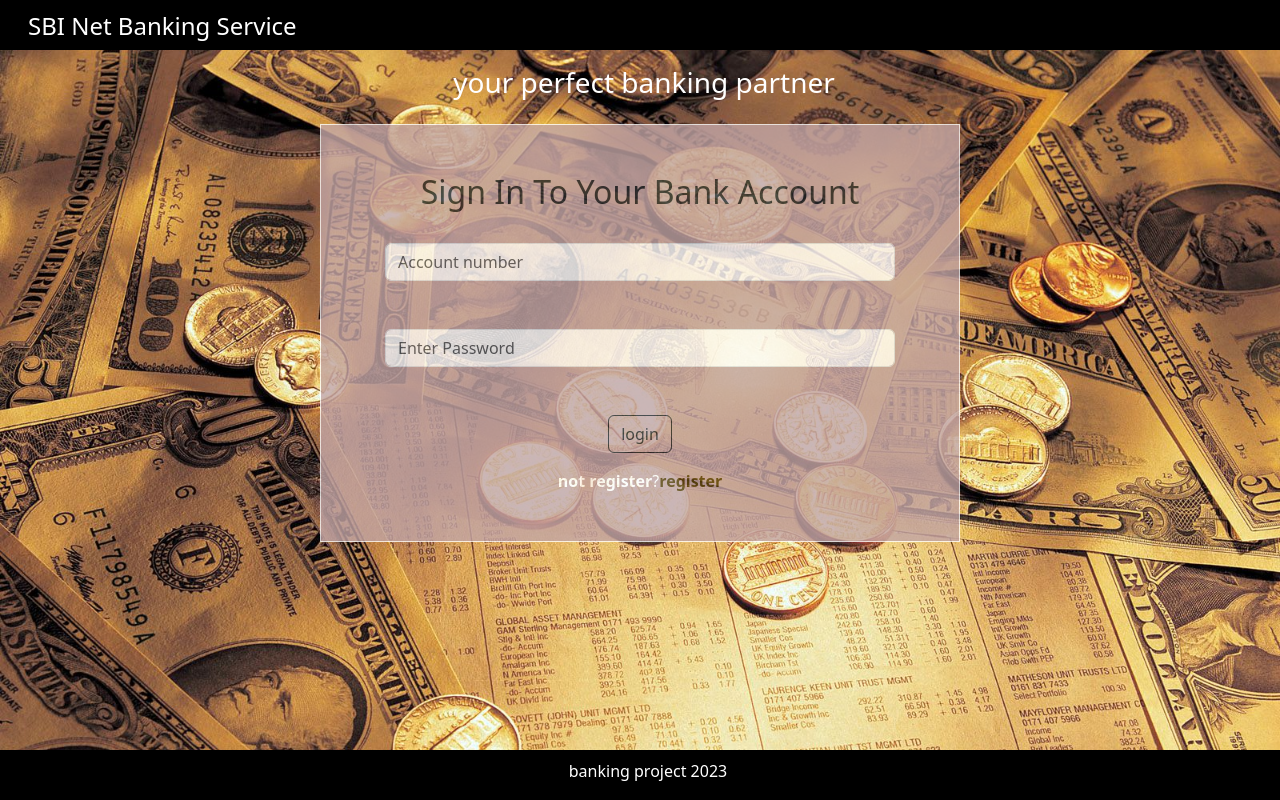
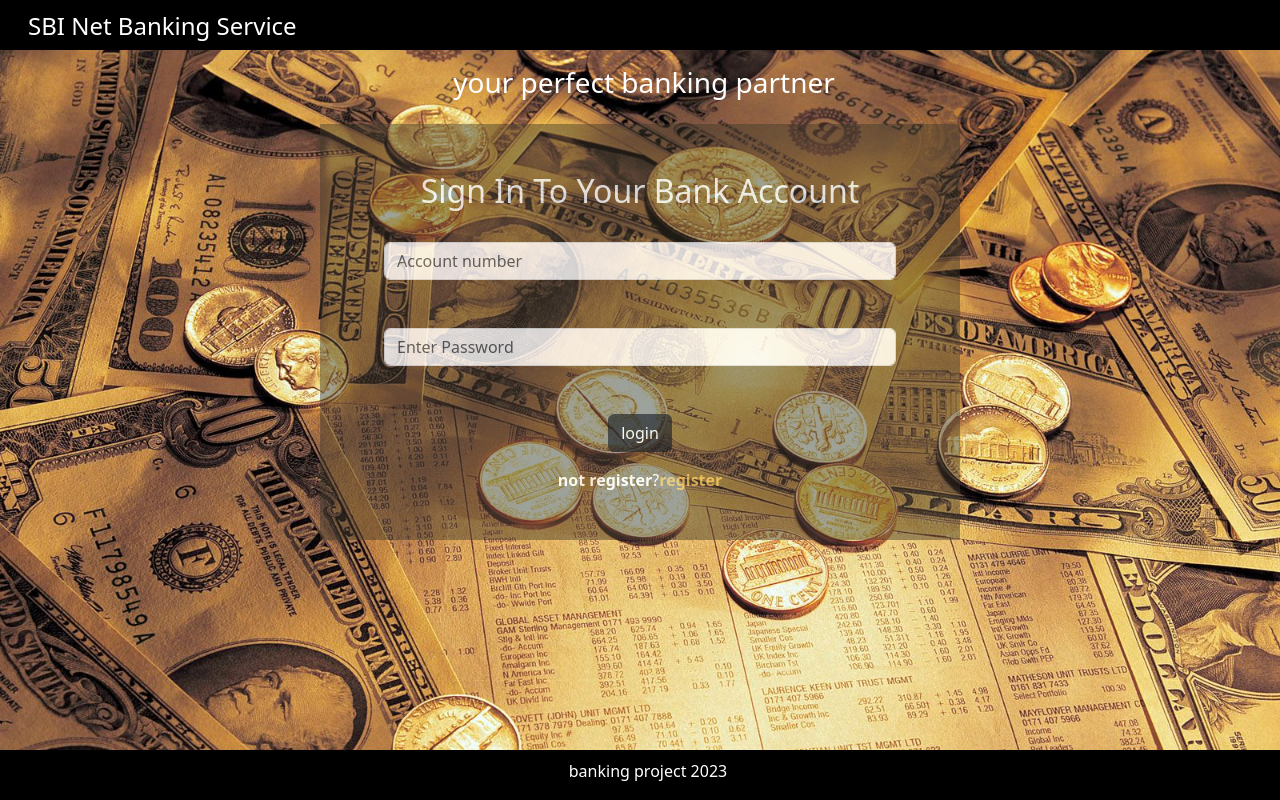
Before and after one commit to sadik9633/Bank_Angular, an Angular app: page / in a window 1280 px wide. Built offline with nearby package versions, Linux system fonts and the light colour scheme.

Commit message:
text added

```diff
--- a/src/app/app-routing.module.ts
+++ b/src/app/app-routing.module.ts
@@ -3,6 +3,7 @@ import { RouterModule, Routes } from '@angular/router';
 import { DashboardComponent } from './dashboard/dashboard.component';
 import { LoginComponent } from './login/login.component';
 import { RegisterComponent } from './register/register.component';
+import { TransactionComponent } from './transaction/transaction.component';
 
 
 
@@ -10,7 +11,9 @@ import { RegisterComponent } from './register/register.component';
 const routes: Routes = [
   {path:'',component:LoginComponent},
   {path:'dashboard',component:DashboardComponent},
-  {path:'register',component:RegisterComponent}
+  {path:'register',component:RegisterComponent},
+  {path:'transaction',component:TransactionComponent
+}
 
 ];
 
--- a/src/app/dashboard/dashboard.component.html
+++ b/src/app/dashboard/dashboard.component.html
@@ -1,8 +1,13 @@
-<h1 class="mt-3">wecome to {{user}}</h1>
+<h1 class="mt-3">wecome {{user}}</h1>
+
+<div class="mt-3 p-2 w-25 container text-center  border rounded-pill"style="background-color:rgb(194,165,165);">
+<a style="text-decoration: none; color: rgb(255, 255, 255);" routerLink="/transaction">VIew Transaction History</a>
+</div>
+
 <div class="container-fluid row mb-5 p-5">
     <div class="text-center container col-lg-6 col-md-12">
         <div class="container w-75 rounded text-center p-5 mt-2"
-            style="background-color:rgb(194, 165, 165); opacity:0.8;">
+            style="background-color:rgba(65,58,42,0.58); opacity:0.8;">
             <h1 class="text-white">Deposit</h1>
             <form action="">
                 <div class="p-3 mt-2"><input [(ngModel)]="acno" id="acid" name="acnum1" class="form-control" type="text"
@@ -23,7 +28,7 @@
 
     <div class="text-center container col-lg-6 col-md-12">
         <div class="container w-75 rounded text-center p-5 mt-2"
-            style="background-color:rgb(194, 165, 165); opacity:0.8;">
+            style="background-color:rgb(65,58,42,0.58); opacity:0.8;">
             <h1 class="text-white">Withdraw</h1>
             <form action="">
                 <div class="p-3 mt-2"><input [(ngModel)]="acno1" id="acid2" name="acnum2" class="form-control" type="text"
--- a/src/app/dashboard/dashboard.component.ts
+++ b/src/app/dashboard/dashboard.component.ts
@@ -20,7 +20,7 @@ export class DashboardComponent implements OnInit {
 
 
 
-  constructor(private ds:DataService) {
+  constructor(private ds:DataService,) {
     this.user=this.ds.currentUser
   }
 
--- a/src/app/login/login.component.html
+++ b/src/app/login/login.component.html
@@ -1,12 +1,12 @@
 <h3 class="ms-2 p-2 mt-2 text-white text-center">{{data}}</h3>
 
-<div class="container w-50 border border-white text-center p-5 mt-3" style="background-color:rgb(194, 165, 165); opacity:0.8;">
-    <h2>Sign In To Your Bank Account</h2>
-    <form action="" (ngSubmit)="login()">
-         <div class="p-3 mt-3"><input [(ngModel)]="acno" id="acid" name="acnum1" class="form-control" type="text" [placeholder]="inputplaceholder"></div>
-         <div class="p-3 mt-3"><input [(ngModel)]="psw"  id="psw1" name="paswrd1" class="form-control" type="password " placeholder="Enter Password"></div>
-         <div class="p-3 mt-3"><button type="submit"  class="btn btn-outline-dark">login</button></div>
+<div class="container w-50  text-center p-5 mt-3" style="background-color:rgba(65,58,42,0.58); opacity:0.8;">
+    <h2 style="color: aliceblue;">Sign In To Your Bank Account</h2>
+    <form [formGroup]="loginForm" action="" (ngSubmit)="login()">
+         <div class="p-3 mt-3"><input formControlName="acno" id="acid" name="acnum1" class="form-control" type="text" [placeholder]="inputplaceholder"></div>
+         <div class="p-3 mt-3"><input  formControlName="psw" id="psw1" name="paswrd1" class="form-control" type="password " placeholder="Enter Password"></div>
+         <div class="p-3 mt-3"><button type="submit"  class="btn btn-dark">login</button></div>
 
-         <div class="text-center text-white"><strong>not register</strong>?<a style="text-decoration: none; color: rgb(83, 60, 6); " routerLink="register"><strong>register</strong></a></div>
+         <div class="text-center text-white"><strong>not register</strong>?<a style="text-decoration: none; color: rgb(237, 194, 93); " routerLink="register"><strong>register</strong></a></div>
     </form>
 </div>
--- a/src/app/login/login.component.ts
+++ b/src/app/login/login.component.ts
@@ -1,4 +1,5 @@
 import { Component, OnInit } from '@angular/core';
+import { FormBuilder, Validators } from '@angular/forms';
 import { Router } from '@angular/router';
 import { DataService } from '../services/data.service';
 
@@ -13,10 +14,7 @@ data="your perfect banking partner"
 
 inputplaceholder="Account number"
 
-// intialasation
-acno='' //or acno:any
 
-psw=''
 
 
  // userDetails:any={
@@ -27,16 +25,21 @@ psw=''
 // }
 
 
- constructor(private router:Router,private ds:DataService) {}
+ constructor(private router:Router,private ds:DataService,private fb:FormBuilder) {}
 
+ loginForm=this.fb.group({
+  acno:['',[Validators.required,Validators.pattern('[0-9]+')]],
+  psw:['',[Validators.required,Validators.pattern('[0-9a-zA-Z]+')]]
+ })
  ngOnInit(): void{
 
  }
 
 
  login(){
- var acno=this.acno
-var psw=this.psw
+ var acno=this.loginForm.value.acno
+var psw=this.loginForm.value.psw
+if(this.loginForm.valid){
  const result=this.ds.login(acno,psw)
  if(result){
   alert('login success')
@@ -45,8 +48,11 @@ var psw=this.psw
  else{
   alert("incorrect account number or password")
  }
+
  }
-
+ else{
+  alert('invalid form')
+ }
  //login(a:any,b:any){
   //console.log(a.value);
 
@@ -82,3 +88,4 @@ var psw=this.psw
 
 // }
 }
+}
--- a/src/app/register/register.component.html
+++ b/src/app/register/register.component.html
@@ -1,9 +1,9 @@
-<div class="container w-50 border border-white text-center p-5 mt-3" style="background-color:rgb(194, 165, 165); opacity:0.8;">
+<div class="container w-50  text-center p-5 mt-3" style="background-color:rgba(65,58,42,0.58); opacity:0.8;">
     <h2>Sign up To Bank</h2>
-    <form action="">
-        <div class="p-3 mt-3"><input [(ngModel)]="uname"  id="unamid" name="usern1" class="form-control" type="text" placeholder="Enter user name"></div>
-         <div class="p-3 mt-3"><input [(ngModel)]="acno"  id="acid" name="acnum1" class="form-control" type="text" placeholder="Enter Account Number"></div>
-         <div class="p-3 mt-3"><input [(ngModel)]="psw"  id="psw1" name="paswrd1" class="form-control" type="password " placeholder="Enter Password"></div>
+    <form [formGroup]="registerForm" action="">
+        <div class="p-3 mt-3"><input formControlName="uname" id="unamid" name="usern1" class="form-control" type="text" placeholder="Enter user name"></div>
+         <div class="p-3 mt-3"><input formControlName="acno"  id="acid" name="acnum1" class="form-control" type="text" placeholder="Enter Account Number"></div>
+         <div class="p-3 mt-3"><input formControlName="psw" id="psw1" name="paswrd1" class="form-control" type="password " placeholder="Enter Password"></div>
          <div class="p-3 mt-3"><button type="button" (click)="register()" class="btn btn-info">signup</button></div>
 
 
--- a/src/app/register/register.component.ts
+++ b/src/app/register/register.component.ts
@@ -1,4 +1,5 @@
 import { Component, OnInit } from '@angular/core';
+import { FormBuilder, Validators } from '@angular/forms';
 import { Router } from '@angular/router';
 import { DataService } from '../services/data.service';
 
@@ -9,31 +10,38 @@ import { DataService } from '../services/data.service';
 })
 export class RegisterComponent implements OnInit {
 
-  uname=''
-  acno=''
-  psw=''
+  constructor(private ds: DataService, private router: Router, private fb: FormBuilder) { }
 
-  constructor(private ds:DataService,private router:Router) {}
+  //create reactive form of register form
+  registerForm = this.fb.group({
+    acno: ['',[Validators.required,Validators.pattern('[0-9]+')]],
+    uname: ['',[Validators.required,Validators.pattern('[a-zA-Z]+')]],
+    psw: ['',[Validators.required,Validators.pattern('[0-9a-zA-Z]+')]]
+  })
 
   ngOnInit(): void {
- }
+  }
 
- register(){
+  register() {
 
-  var uname=this.uname
-  var acno=this.acno
-  var psw=this.psw
+    var uname = this.registerForm.value.uname
+    var acno = this.registerForm.value.acno
+    var psw = this.registerForm.value.psw
+if(this.registerForm.valid){
+    const result = this.ds.register(uname, acno, psw)
 
-  const result=this.ds.register(uname,acno,psw)
+    if (result) {
+      alert('registration completed')
+      this.router.navigateByUrl("")
+    }
+    else {
+      alert('user alerdy present')
+    }
+    //console.log(uname,acno,psw);
 
-  if(result){
-    alert('registration completed')
-    this.router.navigateByUrl("")
   }
   else{
-    alert('user alerdy present')
+    alert ('invalid form')
   }
-   //console.log(uname,acno,psw);
-
- }
 }
+}
--- a/src/app/services/data.service.ts
+++ b/src/app/services/data.service.ts
@@ -7,13 +7,14 @@ import { Injectable } from '@angular/core';
 export class DataService {
 
   currentUser=''
+  currentAcno=''
   constructor() { }
 
   userDetails:any={
-    1000:{acno:1000,username:"anu",password:"abc123",balance:0},
-    1001:{acno:1001,username:"amal",password:"abc123",balance:0},
-    1003:{acno:1003,username:"arun",password:"abc123",balance:0},
-    1004:{acno:1004,username:"akil",password:"123abc",balance:0}
+    1000:{acno:1000,username:"anu",password:"abc123",balance:0,transaction:[]},
+    1001:{acno:1001,username:"amal",password:"abc123",balance:0,transaction:[]},
+    1003:{acno:1003,username:"arun",password:"abc123",balance:0,transaction:[]},
+    1004:{acno:1004,username:"akil",password:"123abc",balance:0,transaction:[]}
 
   }
 
@@ -34,8 +35,8 @@ export class DataService {
   if(acno in userDetails){
    if(psw==userDetails[acno]["password"]){
    this.currentUser=userDetails[acno]["username"]
-   console.log(this.currentUser);
-
+   //console.log(this.currentUser);
+   this.currentAcno=acno
      return true
     }
     else{
@@ -57,6 +58,10 @@ export class DataService {
       //update balance
       userDetails[acnum]["balance"]+=amnt
 
+      //transaction data store
+      userDetails[acnum]["transaction"].push({Type:"CREDIT",amount:amnt})
+
+      //console.log(userDetails);
 
       //return current balance
       return userDetails[acnum]["balance"]
@@ -76,12 +81,14 @@ export class DataService {
     var amnt=parseInt(amount)
     if(acnum in userDetails){
       if(password==userDetails[acnum]["password"]){
-        if(amnt<userDetails[acnum]["balance"]){
+        if(amnt <= userDetails[acnum]["balance"]){
 
 
         //update balance
         userDetails[acnum]["balance"]-=amnt
 
+        //transaction data store
+      userDetails[acnum]["transaction"].push({Type:"DEBIT",amount:amnt})
 
         //return current balance
         return userDetails[acnum]["balance"]
@@ -100,5 +107,9 @@ export class DataService {
       alert(`incurrect account number`)
       return false
     }
+   }
+
+    getTransaction(acno:any){
+      return this.userDetails[acno]["transaction"]
     }
   }
--- /dev/null
+++ b/src/app/transaction/transaction.component.html
@@ -0,0 +1,21 @@
+<div class="text-center p-5 w-50 container fs-5 mt-5 mt-4">
+    <h2 class="text-white">Transaction History</h2>
+    <hr>
+    <table class="w-100 w-50 bg-dark  p-5" style="color: rgb(215, 215, 58);">
+        <thead class="bg-secondary">
+            <tr class="text-white">
+                <th>Type</th>
+                <th>Amount</th>
+            </tr>
+        </thead>
+        <tbody *ngFor="let i of transactionData">
+            <tr>
+                <td>{{i.Type}}</td>
+                <td>{{i.amount}}</td>
+            </tr>
+
+        </tbody>
+
+    </table>
+    <hr class="text-white">
+</div>
--- /dev/null
+++ b/src/app/transaction/transaction.component.ts
@@ -0,0 +1,23 @@
+import { Component, OnInit } from '@angular/core';
+import { DataService } from '../services/data.service';
+
+@Component({
+  selector: 'app-transaction',
+  templateUrl: './transaction.component.html',
+  styleUrls: ['./transaction.component.css']
+})
+export class TransactionComponent implements OnInit {
+transactionData:any
+
+constructor(private ds:DataService){
+
+  this.transactionData=this.ds.getTransaction(this.ds.currentAcno)
+
+ //console.log(this.transactionData);
+
+}
+
+ngOnInit(): void {
+
+}
+}
```
Also changed, not shown: src/app/app.module.ts (+5 -2 lines), src/app/transaction/transaction.component.css (added), 1 other file (tests, documents, lock files or other folders).
